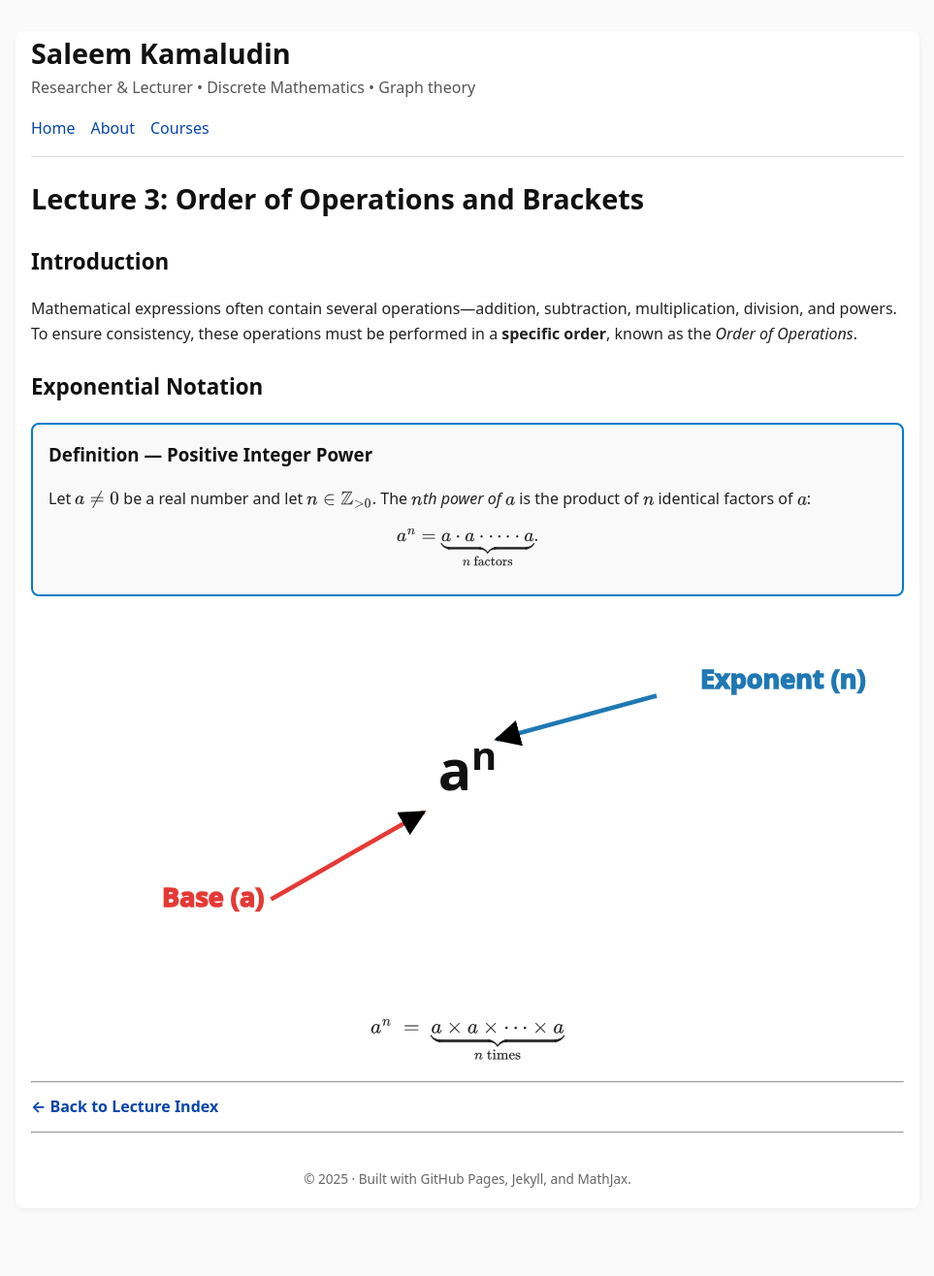
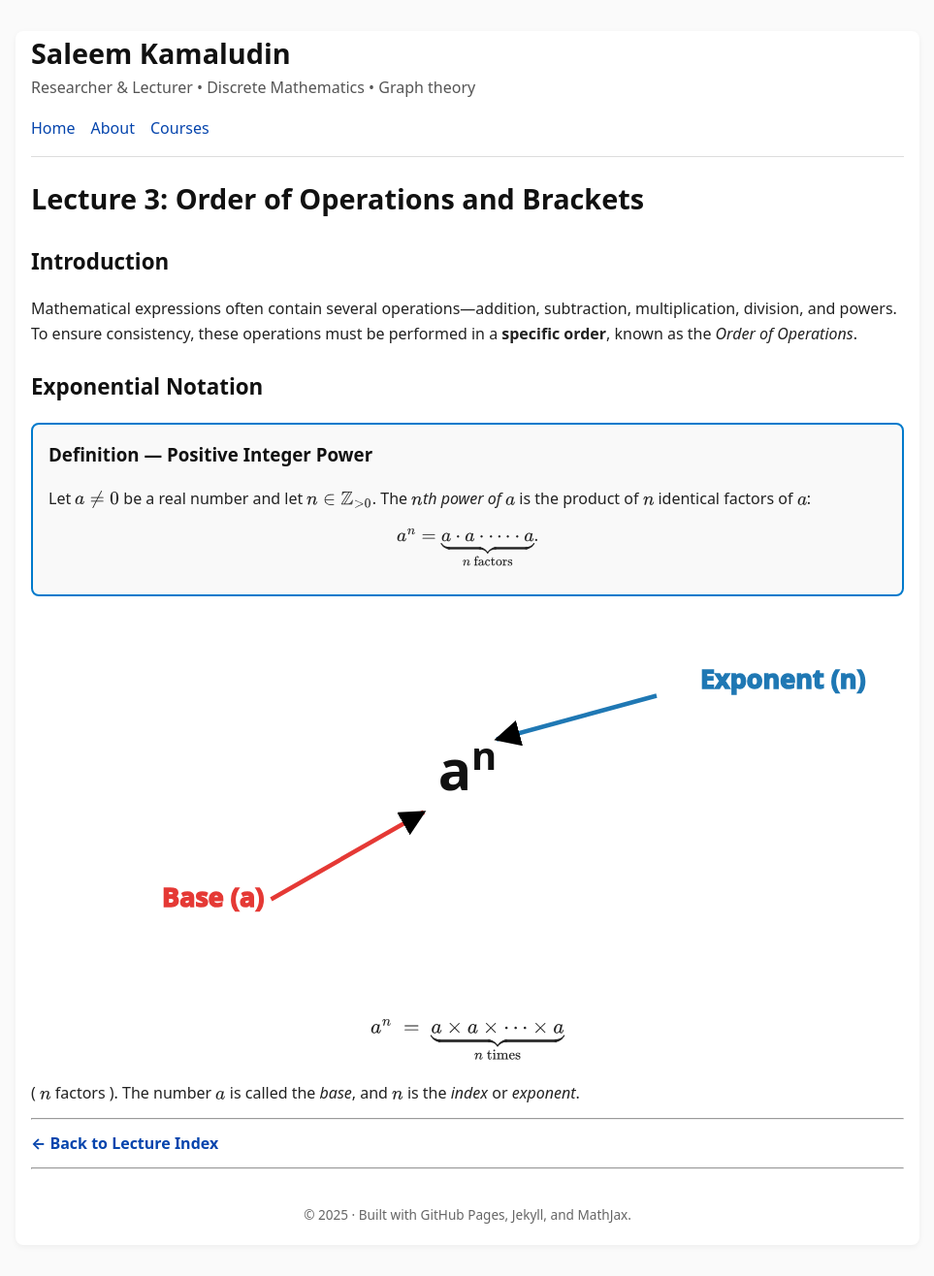
Before and after one commit to SaleemKamaludin/SaleemKamaludin.github.io, a Jekyll site: the page built from courses/math-1115/lecture-notes/lecture3.md, in a window 1280 px wide. Shown: the whole page at 97% size, without its empty margins (158-1121 px from the left). Built offline with Jekyll 4.4.1, drawn with Linux system fonts in a browser that asks for light colours; before the commit the page ends 1278 px from its top, so only the background shows below that.

Commit message:
Update lecture3.md

```diff
--- a/courses/math-1115/lecture-notes/lecture3.md
+++ b/courses/math-1115/lecture-notes/lecture3.md
@@ -98,6 +98,10 @@ To ensure consistency, these operations must be performed in a **specific order*
 
 
 
+<p>
+  ( \(n\) factors ). The number \(a\) is called the <em>base</em>, and \(n\) is the
+  <em>index</em> or <em>exponent</em>.
+</p>
 
 
 
```
